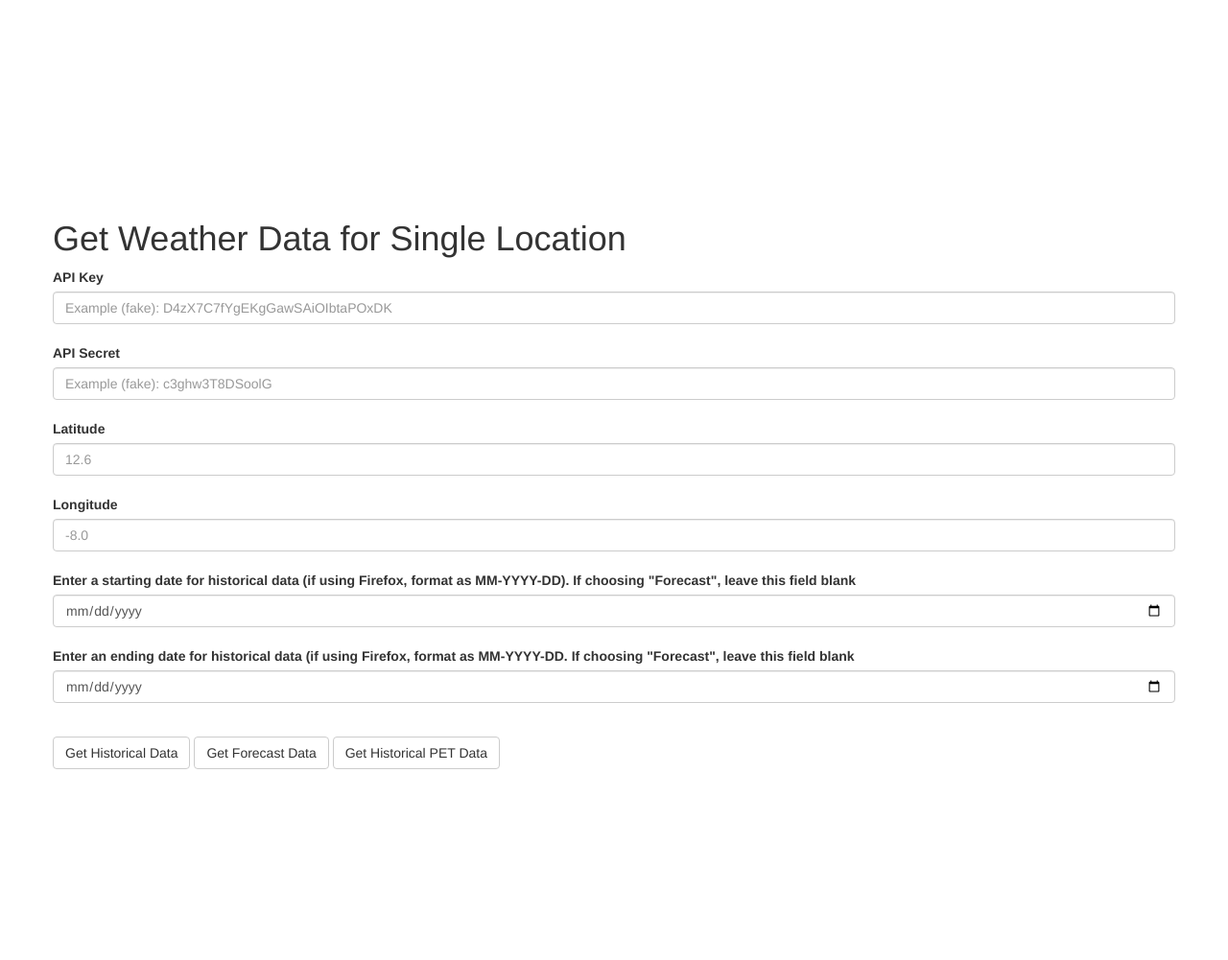
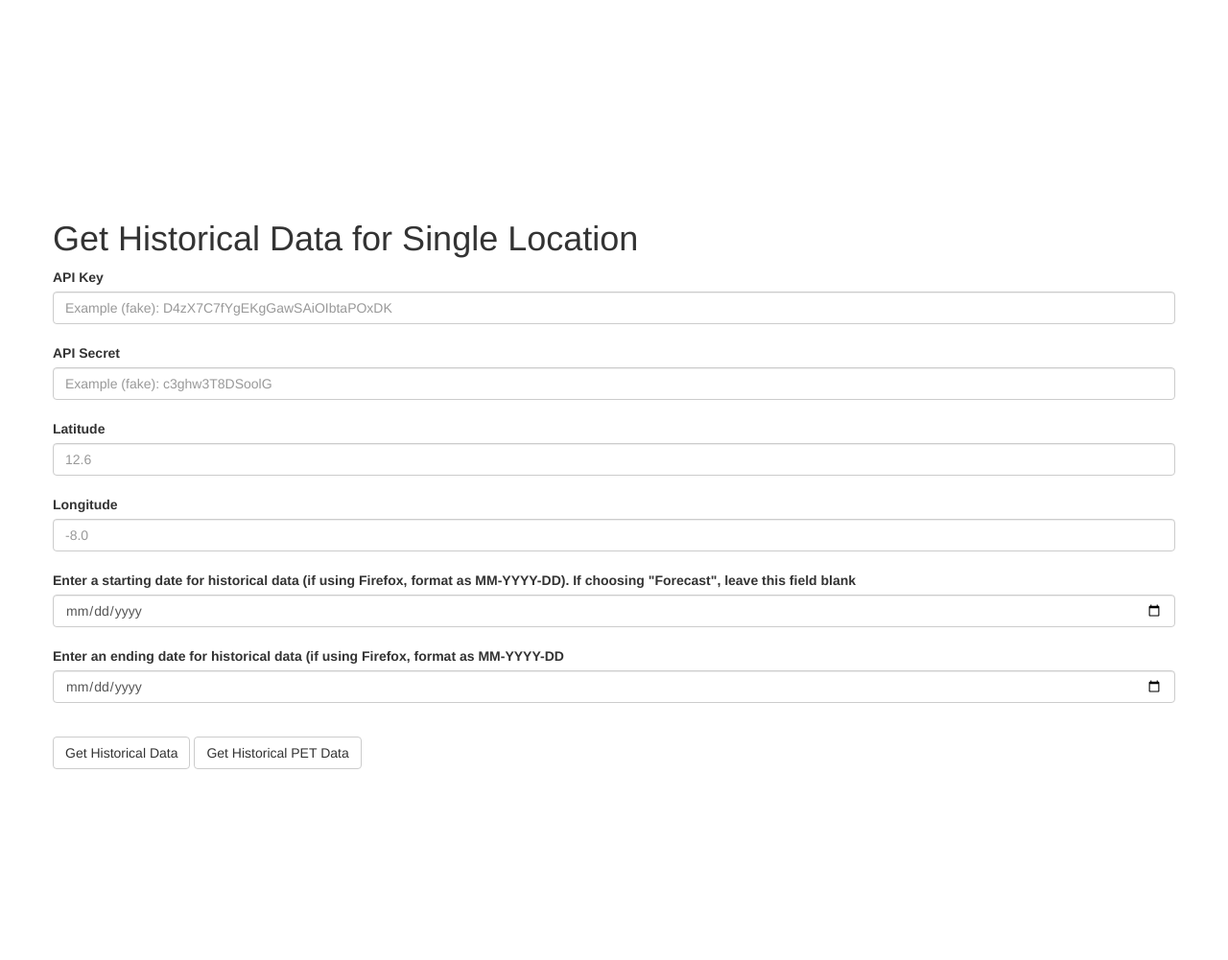
Before and after one commit to Gcav66/awhere-simple, a Flask app: page / in a window 1280 px wide. Shown: the part 226-1227 px from the top of the page at 96% size. Run offline with Flask 2, Linux system fonts and the light colour scheme; some libraries are stand-ins or nearby versions.

Commit message:
updating UI

```diff
--- a/templates/upload_file.html
+++ b/templates/upload_file.html
@@ -69,7 +69,7 @@
       <div class="container">
         <div class="row">
           <div class="col-mid-1">
-            <h1>Get Weather Data for Single Location</h1>
+            <h1>Get Historical Data for Single Location</h1>
           </div>
           <form action="" method=post>
             <div class="form-group">
@@ -87,11 +87,11 @@
               <br>
               <label for="dateInput1">Enter a starting date for historical data (if using Firefox, format as MM-YYYY-DD). If choosing "Forecast", leave this field blank</label>
               <input type="date" class="form-control" name="start_date" min="2005-01-01" placeholder="01-2016-01"><br>
-              <label for="dateInput2">Enter an ending date for historical data (if using Firefox, format as MM-YYYY-DD. If choosing "Forecast", leave this field blank</label>
+              <label for="dateInput2">Enter an ending date for historical data (if using Firefox, format as MM-YYYY-DD
+              </label>
               <input type="date" class="form-control" name="end_date" min="2005-01-02" placeholder="01-2016-02"><br>
             </div>
             <button type="submit" name='btn' value='observation' class="btn btn-default">Get Historical Data</button>
-            <button type="submit" name='btn' value='forecast' class="btn btn-default">Get Forecast Data</button>
             <button type="submit" name='btn' value='pet' class="btn btn-default">Get Historical PET Data</button>
           </form>
         </div>
```
